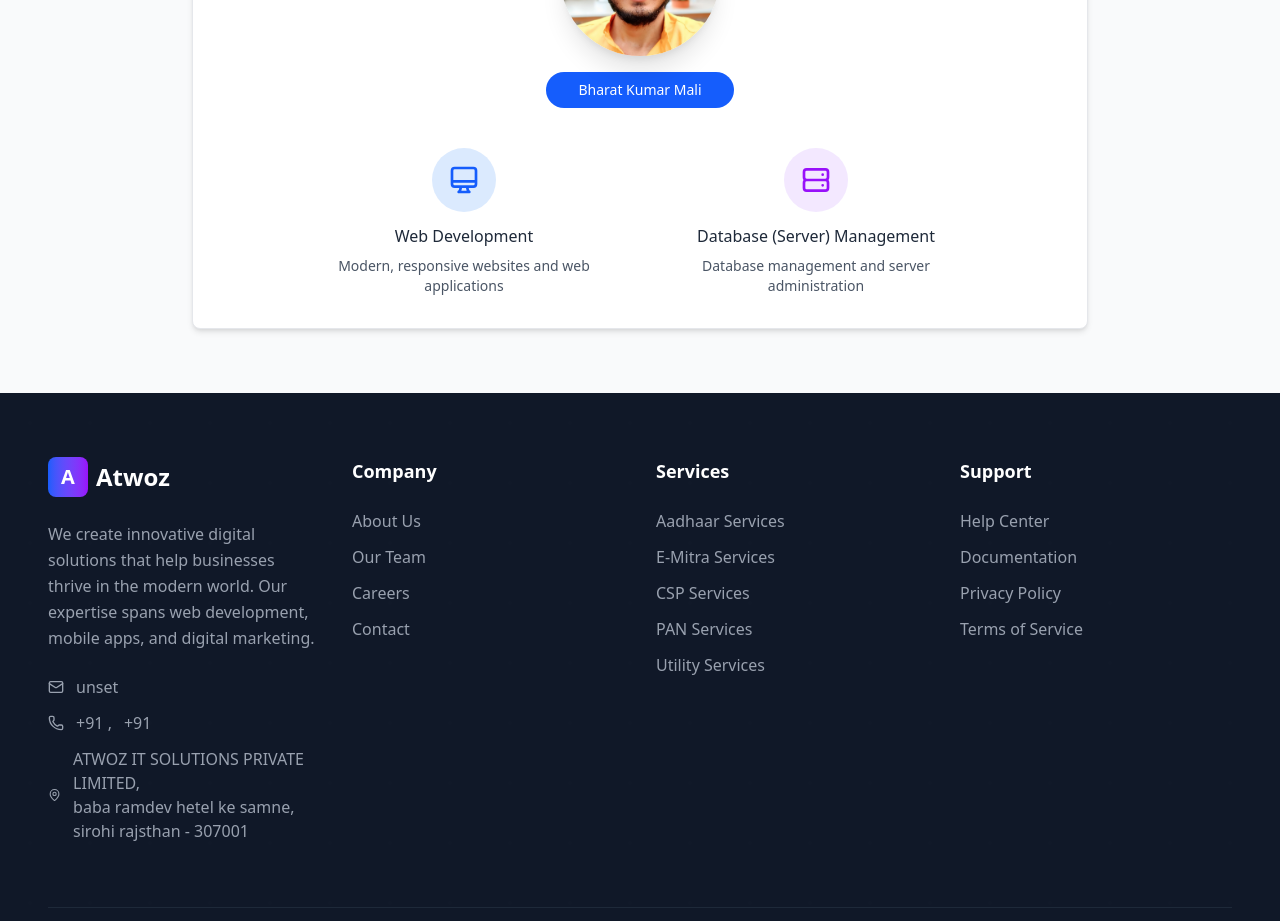
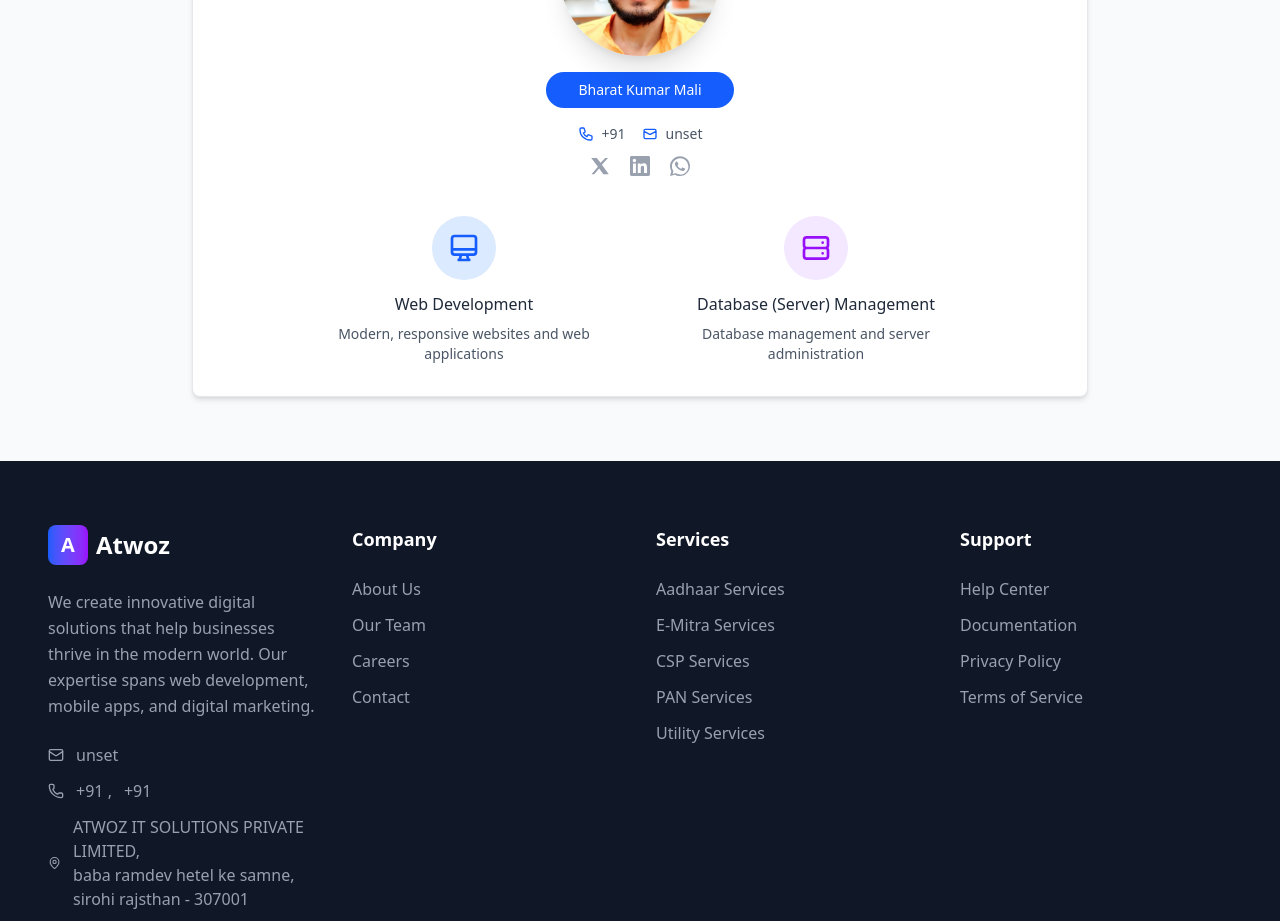
Before and after one commit to bharatkumarmali/atwoz_frontend, a React (Vite) app: page / in a window 1280 px wide. Shown: the part 2200-3121 px from the top of the page. Built offline with nearby package versions, Linux system fonts and the light colour scheme; no server answers.

Commit message:
Refactor contact information in Footer and DelevoperSection components to utilize environment variables for email and phone numbers. Add social media links and enhance layout for better presentation.

```diff
--- a/src/components/Footer/Footer.jsx
+++ b/src/components/Footer/Footer.jsx
@@ -89,16 +89,16 @@ const Footer = () => {
               <div className="space-y-3">
                 <div className="flex items-center space-x-3 text-gray-400">
                   <Mail size={16} />
-                  <a href="mailto:kishanmalimali815@gmail.com">
+                  <a href={`mailto:${import.meta.env.VITE_EMAIL_ID}`}>
                     <span>{import.meta.env.VITE_EMAIL_ID}</span>
                   </a>
                 </div>
                 <div className="flex items-center space-x-3 text-gray-400">
                   <Phone size={16} />
-                  <a href="tel:+919324015719">
+                  <a href={`tel:${import.meta.env.VITE_MOBILE_NO_1}`}>
                     <span>+91 {import.meta.env.VITE_MOBILE_NO_1} ,</span>
                   </a>{" "}
-                  <a href="tel:+919672132307">
+                  <a href={`tel:${import.meta.env.VITE_MOBILE_NO_2}`}>
                     <span>+91 {import.meta.env.VITE_MOBILE_NO_2}</span>
                   </a>
                 </div>
--- a/src/pages/Home/DelevoperSection.jsx
+++ b/src/pages/Home/DelevoperSection.jsx
@@ -44,6 +44,103 @@ const DelevoperSection = () => {
             <div className="w-fit mx-auto bg-blue-600 text-white px-8 py-2 rounded-full text-sm font-medium">
               Bharat Kumar Mali
             </div>
+
+            {/* Contact Information */}
+            <div className="text-center mt-4 mb-8">
+              <div className="flex flex-col sm:flex-row justify-center items-center gap-4 text-sm text-gray-600">
+                <div className="flex items-center gap-2">
+                  <svg
+                    className="w-4 h-4 text-blue-600"
+                    fill="none"
+                    stroke="currentColor"
+                    viewBox="0 0 24 24"
+                  >
+                    <path
+                      strokeLinecap="round"
+                      strokeLinejoin="round"
+                      strokeWidth={2}
+                      d="M3 5a2 2 0 012-2h3.28a1 1 0 01.948.684l1.498 4.493a1 1 0 01-.502 1.21l-2.257 1.13a11.042 11.042 0 005.516 5.516l1.13-2.257a1 1 0 011.21-.502l4.493 1.498a1 1 0 01.684.949V19a2 2 0 01-2 2h-1C9.716 21 3 14.284 3 6V5z"
+                    />
+                  </svg>
+                  <a
+                    href={`tel:+91${import.meta.env.VITE_DEVELOPER_MOBILE_NO}`}
+                  >
+                    <span>+91 {import.meta.env.VITE_DEVELOPER_MOBILE_NO}</span>
+                  </a>{" "}
+                </div>
+                <div className="flex items-center gap-2">
+                  <svg
+                    className="w-4 h-4 text-blue-600"
+                    fill="none"
+                    stroke="currentColor"
+                    viewBox="0 0 24 24"
+                  >
+                    <path
+                      strokeLinecap="round"
+                      strokeLinejoin="round"
+                      strokeWidth={2}
+                      d="M3 8l7.89 4.26a2 2 0 002.22 0L21 8M5 19h14a2 2 0 002-2V7a2 2 0 00-2-2H5a2 2 0 00-2 2v10a2 2 0 002 2z"
+                    />
+                  </svg>
+
+                  <a href={`mailto:${import.meta.env.VITE_DEVELOPER_EMAIL_ID}`}>
+                    <span>{import.meta.env.VITE_DEVELOPER_EMAIL_ID}</span>
+                  </a>
+                </div>
+              </div>
+
+              {/* Social Media Links */}
+              <div className="flex justify-center gap-5 mt-3">
+                {/* twitter new (X) */}
+                <a
+                  href="https://x.com/sbharat2143"
+                  target="_blank"
+                  className="text-gray-400 hover:text-blue-600 transition-colors"
+                >
+                  <svg
+                    className="w-5 h-5"
+                    fill="currentColor"
+                    viewBox="0 0 24 24"
+                  >
+                    <path d="M18.244 2.25h3.308l-7.227 8.26L22.5 21.75h-6.484l-5.092-6.647-5.823 6.647H1.793l7.73-8.821L1.5 2.25h6.633l4.546 5.995 5.565-5.995z" />
+                  </svg>
+                </a>
+
+                {/* instagram */}
+                <a
+                  href="https://www.instagram.com/cutemarwadiboy"
+                  className="text-gray-400 hover:text-blue-600 transition-colors"
+                  target="_blank"
+                >
+                  <svg
+                    className="w-5 h-5"
+                    fill="currentColor"
+                    viewBox="0 0 24 24"
+                  >
+                    <path d="M20.447 20.452h-3.554v-5.569c0-1.328-.027-3.037-1.852-3.037-1.853 0-2.136 1.445-2.136 2.939v5.667H9.351V9h3.414v1.561h.046c.477-.9 1.637-1.85 3.37-1.85 3.601 0 4.267 2.37 4.267 5.455v6.286zM5.337 7.433c-1.144 0-2.063-.926-2.063-2.065 0-1.138.92-2.063 2.063-2.063 1.14 0 2.064.925 2.064 2.063 0 1.139-.925 2.065-2.064 2.065zm1.782 13.019H3.555V9h3.564v11.452zM22.225 0H1.771C.792 0 0 .774 0 1.729v20.542C0 23.227.792 24 1.771 24h20.451C23.2 24 24 23.227 24 22.271V1.729C24 .774 23.2 0 22.222 0h.003z" />
+                  </svg>
+                </a>
+
+                {/* whatsapp */}
+                <a
+                  href={`https://wa.me/91${
+                    import.meta.env.VITE_DEVELOPER_MOBILE_NO
+                  }`}
+                  target="_blank"
+                  className="text-gray-400 hover:text-blue-600 transition-colors"
+                >
+                  <svg
+                    className="w-5 h-5"
+                    fill="currentColor"
+                    viewBox="0 0 32 32"
+                    xmlns="http://www.w3.org/2000/svg"
+                  >
+                    <path d="M16 .395c-8.837 0-16 7.163-16 16 0 2.821.734 5.588 2.131 8.032L.057 32l7.757-2.02A15.9 15.9 0 0 0 16 32c8.837 0 16-7.163 16-16s-7.163-15.605-16-15.605zm0 29.217a13.18 13.18 0 0 1-6.736-1.845l-.483-.286-4.598 1.198 1.228-4.482-.314-.498a13.157 13.157 0 0 1-2.009-6.979c0-7.263 5.913-13.177 13.177-13.177 3.52 0 6.828 1.372 9.317 3.861a13.1 13.1 0 0 1 3.861 9.317c0 7.264-5.914 13.177-13.177 13.177zm7.241-9.943c-.397-.199-2.348-1.159-2.711-1.29-.364-.134-.63-.198-.897.199s-1.027 1.29-1.259 1.555c-.231.265-.464.298-.861.099-.397-.199-1.677-.617-3.193-1.966-1.18-1.054-1.977-2.354-2.208-2.751-.231-.397-.024-.611.174-.81.179-.178.397-.464.596-.695.199-.232.265-.398.397-.663.132-.265.066-.497-.033-.696-.099-.198-.897-2.159-1.229-2.959-.324-.781-.655-.676-.897-.69-.231-.012-.497-.015-.763-.015s-.696.1-1.063.497c-.364.397-1.396 1.363-1.396 3.323s1.429 3.858 1.627 4.125c.199.265 2.811 4.293 6.812 6.018.952.41 1.694.654 2.272.837.955.304 1.825.261 2.513.158.766-.114 2.348-.957 2.68-1.881.331-.924.331-1.715.232-1.881-.1-.165-.364-.265-.762-.464z" />
+                  </svg>
+                </a>
+              </div>
+            </div>
+
             <div className="grid md:grid-cols-2 gap-8 max-w-2xl mx-auto mt-10">
               <div className="text-center">
                 <div className="w-16 h-16 bg-blue-100 rounded-full flex items-center justify-center mx-auto mb-3">
```
